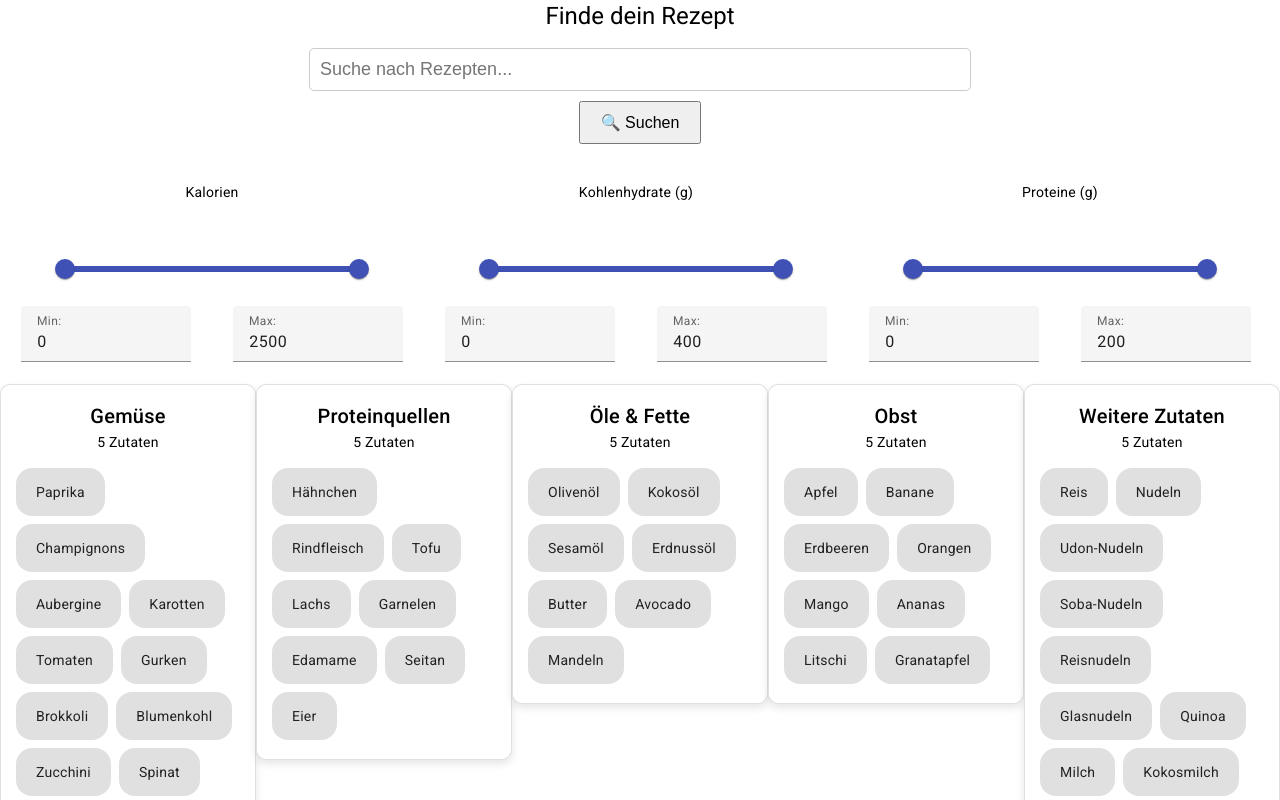
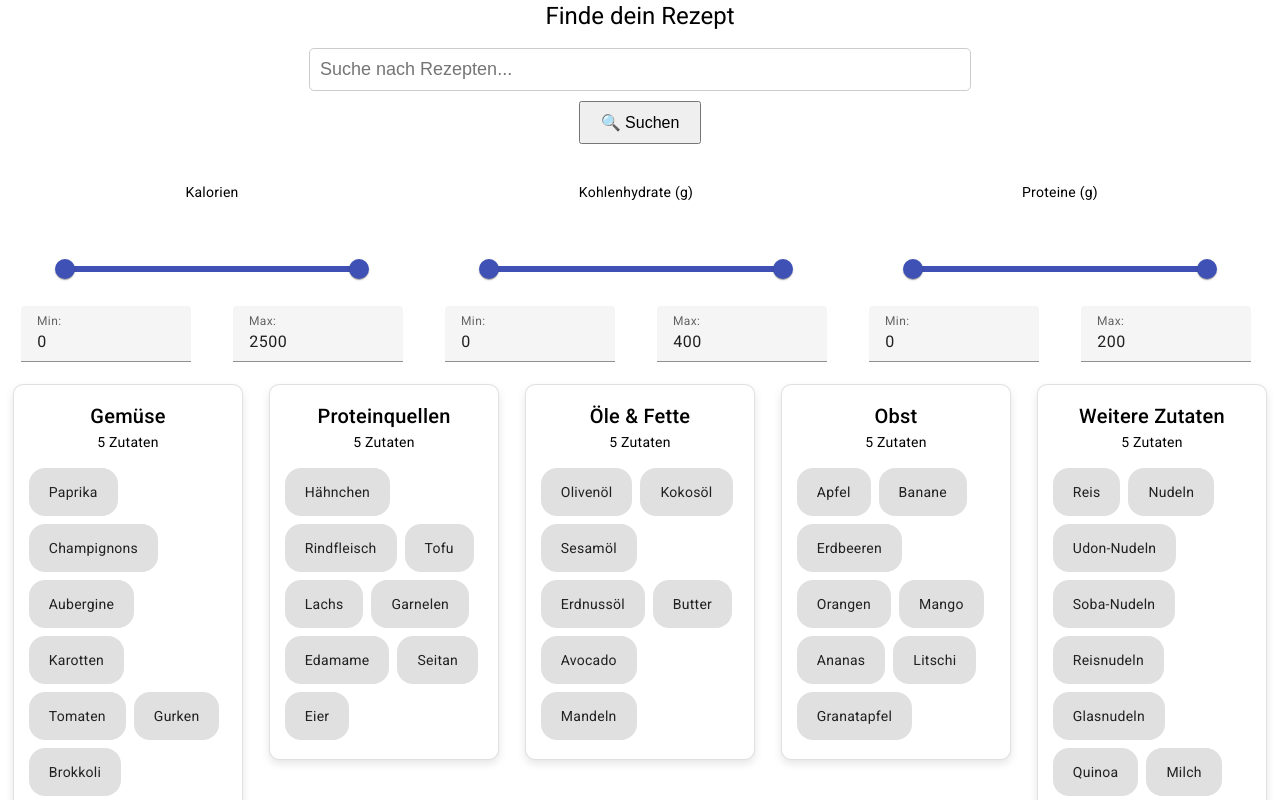
Before and after one commit to ronahi39/recipe-finder, an Angular app: page /search in a window 1280 px wide. Shown: the top 800 px of the page. Built offline with nearby package versions, Linux system fonts and the light colour scheme.

Commit message:
zutaten filter hinzugefügt.

```diff
--- a/src/app/features/recipe-search/pages/recipe-search/recipe-search.component.scss
+++ b/src/app/features/recipe-search/pages/recipe-search/recipe-search.component.scss
@@ -77,6 +77,9 @@ mat-checkbox {
   border-radius: 10px;
   box-shadow: 0px 4px 8px rgba(0, 0, 0, 0.1);
   max-width: 400px;
+  max-height: 50%;
+  margin-right: 5%;
+  margin-left: 5%;
 }
 
 mat-chip {
```
